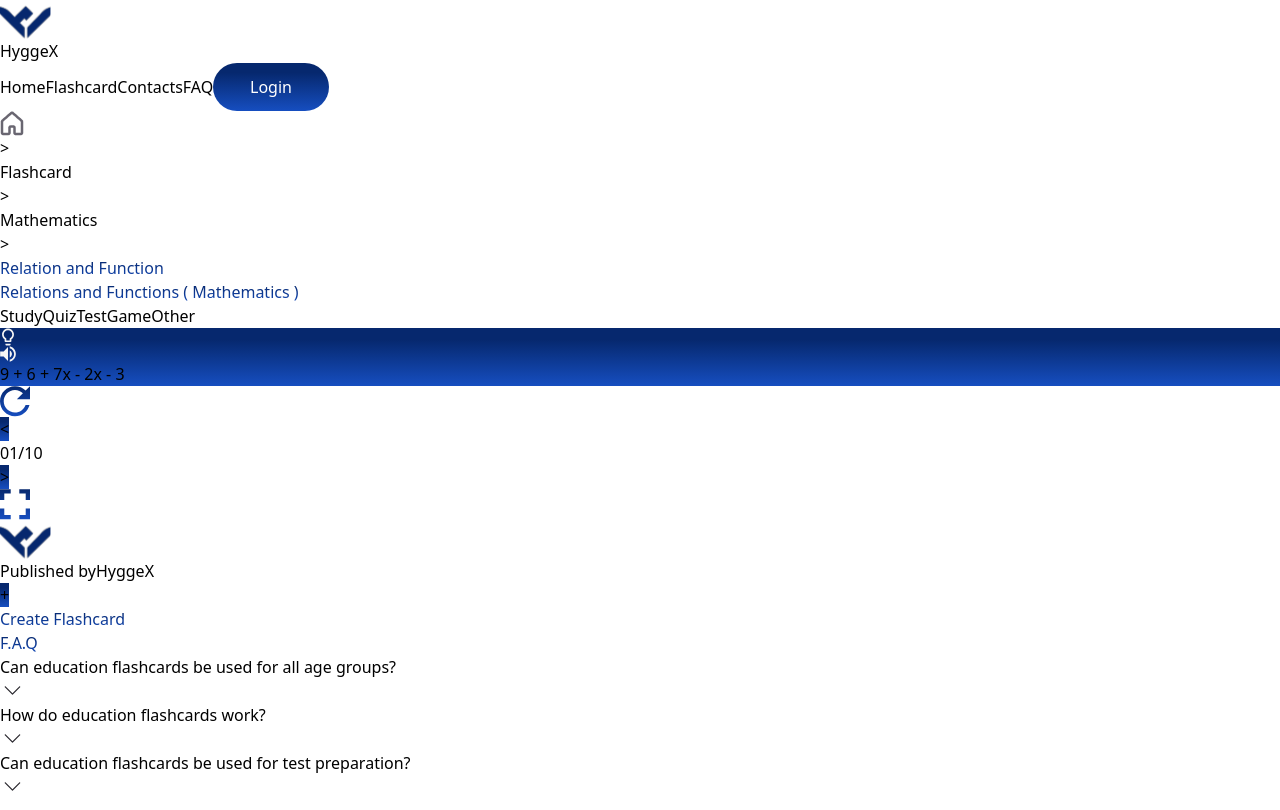
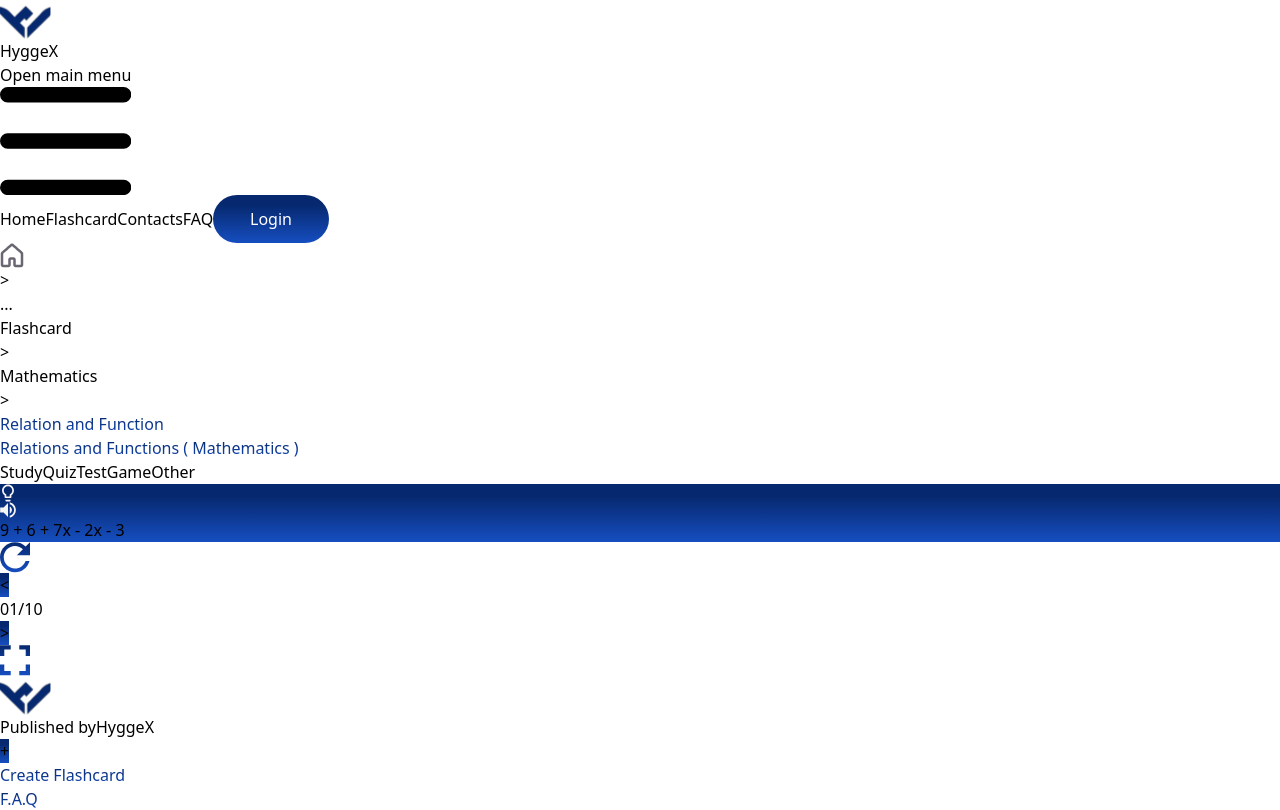
Before and after one commit to Nazam-Kalsi/Hygge-X, a React (Vite) app: page / in a window 1280 px wide. Shown: the top 810 px of the page. Built offline with nearby package versions, Linux system fonts and the light colour scheme.

Commit message:
Optimize sub-optimal code

```diff
--- a/src/App.jsx
+++ b/src/App.jsx
@@ -10,8 +10,8 @@ function App() {
      <Header/>
      <Navigation/>
      <Section/>
+    </Container>
      <Faq/>
-    </Container>
     </>
   )
 }
--- a/src/components/Container.jsx
+++ b/src/components/Container.jsx
@@ -2,7 +2,7 @@ import React from 'react'
 
 function Container({children}) {
   return (
-    <div className='mx-28  my-16 mb-26'>
+    <div className='mx-28 my-16 mb-26'>
         {children}
     </div>
   )
--- a/src/components/Faq.jsx
+++ b/src/components/Faq.jsx
@@ -8,7 +8,7 @@ const questions = [
 
 function Faq() {
   return (
-    <>
+    <div className="sm:mx-24 mx-8">
       <h2 className="text-bg text-4xl font-bold">F.A.Q</h2>
       {questions.map((question, index) => (
         <div className="relative">
@@ -28,7 +28,7 @@ function Faq() {
           <img className="absolute top-1/4 right-5" src='/DownArrow.svg' alt='Down'/>
         </div>
       ))}
-    </>
+    </div>
   );
 }
 
--- a/src/components/Header.jsx
+++ b/src/components/Header.jsx
@@ -1,32 +1,66 @@
 import React from "react";
-const nav=[
-  {title:'Home',link:"/"},
-  {title:'Flashcard',link:"#Flashcard"},
-  {title:'Contacts',link:"#Contacts"},
-  {title:'FAQ',link:"#FAQ"},
-
-]
+const nav = [
+  { title: "Home", link: "/" },
+  { title: "Flashcard", link: "#Flashcard" },
+  { title: "Contacts", link: "#Contacts" },
+  { title: "FAQ", link: "#FAQ" },
+];
 function Header() {
   return (
     <>
-      <div className="flex justify-between items-center">
-        <div className="flex items-center">
-        <img src="/Logo.svg" alt="Logo Here" />
-        <p className=" text-2xl text-[#06286E] ml-2 font-semibold">Hygge<span className=" font-bold">X</span></p>
+      <nav className="bg-white border-gray-200">
+        <div className="max-w-screen-xl flex gap-12 items-center justify-center sm:justify-between mx-auto p-4 md:flex-row">
+          <a
+            href="#"
+            className="flex items-center space-x-3 rtl:space-x-reverse"
+          >
+            <img src="/Logo.svg" className="h-8" alt="Flowbite Logo" />
+            <p className=" text-2xl text-[#06286E] ml-2 font-semibold">
+              Hygge<span className=" font-bold">X</span>
+            </p>
+          </a>
+          <button
+            data-collapse-toggle="navbar-default"
+            type="button"
+            className="inline-flex items-center p-2 w-10 h-10 justify-center text-sm text-gray-500 rounded-lg md:hidden hover:bg-gray-100 focus:outline-none focus:ring-2 focus:ring-gray-200 dark:text-gray-400 dark:hover:bg-gray-700 dark:focus:ring-gray-600"
+            aria-controls="navbar-default"
+            aria-expanded="false"
+          >
+            <span className="sr-only">Open main menu</span>
+            <svg
+              className="w-5 h-5"
+              aria-hidden="true"
+              xmlns="http://www.w3.org/2000/svg"
+              fill="none"
+              viewBox="0 0 17 14"
+            >
+              <path
+                stroke="currentColor"
+                strokeLinecap="round"
+                strokeLinejoin="round"
+                strokeWidth="2"
+                d="M1 1h15M1 7h15M1 13h15"
+              />
+            </svg>
+          </button>
+          <div className="hidden w-full md:block md:w-auto" id="navbar-default">
+            <ul className="font-medium flex flex-col justify-center items-center p-4 md:p-0 mt-4 border border-gray-100 rounded-lg bg-gray-50 md:flex-row md:space-x-8 rtl:space-x-reverse md:mt-0 md:border-0 md:bg-white dark:border-gray-700">
+              {nav.map((item) => {
+                return (
+                  <button className=" font-sans  text-[#3A3740] link link-underline link-underline-black">
+                    {item.title}
+                  </button>
+                );
+              })}
+
+              <button className="bg button hover:bg-gradient-to-b from-blue-600 to-blue-800 transition-all ease-in-out">
+                Login
+              </button>
+            </ul>
+          </div>
         </div>
-        <div className="flex items-center gap-8">
-           {
-            nav.map((item)=>{
-              return(
-                <button className=" font-sans  text-[#3A3740] link link-underline link-underline-black">{item.title}</button>
-              )
-            })
-           }
-           <button className="bg button hover:bg-gradient-to-b from-blue-600 to-blue-800 transition-all ease-in-out">Login</button>
-        </div>
-      </div>
+      </nav>
     </>
-
   );
 }
 
--- a/src/components/Navigation.jsx
+++ b/src/components/Navigation.jsx
@@ -2,14 +2,15 @@ import React from 'react'
 
 function Navigation() {
   return (
-    <div className='flex gap-2 my-14'>
+    <div className='flex gap-0 text-sm sm:text-base  sm:flex-row md:gap-2 my-14 items-center justify-start text-nowrap'>
         <img src="/Home.png" alt="home" />
         <p>{">"}</p>
-        <button className='text-[#696671]'>Flashcard</button>
-        <p>{">"}</p>
-        <button className='text-[#696671]'>Mathematics</button>
-        <p>{">"}</p>
-        <button className='text-bg font-semibold'>Relation and Function</button>
+        <p className='block sm:hidden'> ... &nbsp;</p>
+        <button className='text-[#696671] sm:block hidden'>Flashcard</button>
+        <p className='sm:block hidden'>{">"}</p>
+        <button className='text-[#696671] sm:block hidden'>Mathematics</button>
+        <p className='sm:block hidden'>{">"}</p>
+        <button className='text-bg font-semibold '>Relation and Function</button>
     </div>
   )
 }
--- a/src/components/Section.jsx
+++ b/src/components/Section.jsx
@@ -8,64 +8,71 @@ const nav = [
   { title: "Other" },
 ];
 
-
 function Section() {
   return (
     <>
-      <h2 className="text-bg font-bold text-2xl">
-        Relations and Functions ( Mathematics )
+      <h2 className="text-bg font-bold sm:text-2xl text-base sm:text-justify">
+        Relations and Functions <span className="text-nowrap">( Mathematics )</span>
       </h2>
       <div className="flex min-w-full justify-center">
-        <section className="flex flex-col justify-center items-center  w-1/2">
-          <div className="flex gap-16 my-8">
+        <section className="flex flex-col justify-center items-center">
+          <div className="flex gap-8 sm:gap-16 my-8">
             {nav.map((item) => {
               return <button className="text-[#696671]">{item.title}</button>;
             })}
           </div>
           <div className="w-full">
-            <div className="bg rounded-3xl border-red-950 px-8 py-3">
-              <div className="flex justify-between pt-3">
+            <div className="flex flex-col justify-start bg rounded-3xl border-red-950 px-8 min-h-[13rem]">
+              <div className="flex justify-between pt-3 ">
                 <img src="/Hint.svg" alt="err" />
                 <img src="/Audio.svg" alt="err" />
               </div>
-              <p className="text-white font-bold text-center p-24 sm:text-xl md:text-md lg-text-xl">
+              <p className="text-white font-bold text-center  my-auto ">
                 9 + 6 + 7x - 2x - 3
               </p>
             </div>
             <div className="flex my-8 justify-between mx-8">
-              <img src="/Replay.svg" alt="" title='Replay'/>
+              <img src="/Replay.svg" alt="" title="Replay" />
               <div className="flex justify-center items-center gap-4 ">
-                <button className=" bg py-1 px-3 rounded-full text-2xl font-bold text-white" title='Backward'>
+                <button
+                  className=" bg py-1 px-3 rounded-full text-2xl font-bold text-white"
+                  title="Backward"
+                >
                   {"<"}
                 </button>
                 <p>01/10</p>
-                <button className=" bg py-1 px-3 rounded-full text-2xl font-bold text-white" title='Forward'>
+                <button
+                  className=" bg py-1 px-3 rounded-full text-2xl font-bold text-white"
+                  title="Forward"
+                >
                   {">"}
                 </button>
               </div>
-              <img src="/FullScreen.svg" alt="" title='Full-Screen'/>
+              <img src="/FullScreen.svg" alt="" title="Full-Screen" />
             </div>
           </div>
           <div></div>
         </section>
       </div>
-      <section className="flex justify-between my-16">
-        <div className="flex gap-2">
+      <section className=" sm:ml-0 flex  flex-col-reverse sm:flex-row gap-2 mb-12">
+        <div className="flex gap-2 sm-0 sm:w-full ">
           <img
             className="shadow-[0px_0px_9px_3px_rgba(65,106,255,0.3)] rounded-full py-3 px-1 size-14"
             src="/Logo.svg"
             alt="Logo"
           />
           <p className="flex flex-col">
-            <span className="text-[#696671]">Published by</span>
+            <span className="text-[#696671] sm:text-base text-sm text-nowrap">Published by</span>
             <span className="text-[#06286E] font-semibold text-xl">
               Hygge<span className="font-bold">X</span>
             </span>
           </p>
         </div>
-        <div className="flex items-center gap-2">
-          <button className='bg py-1 px-3 font-bold text-xl rounded-full text-white '>+</button>
-          <p className="text-2xl text-bg font-bold">Create Flashcard</p>
+        <div className="flex items-center gap-2  sm:flex-row flex-col  justify-between ">
+          <button className="bg py-1 px-3 font-bold text-xl rounded-full text-white">
+            +
+          </button>
+          <p className="text-2xl text-bg font-bold text-nowrap ">Create Flashcard</p>
         </div>
       </section>
     </>
```
Also changed, not shown: 1 other file (tests, documents, lock files or other folders).
